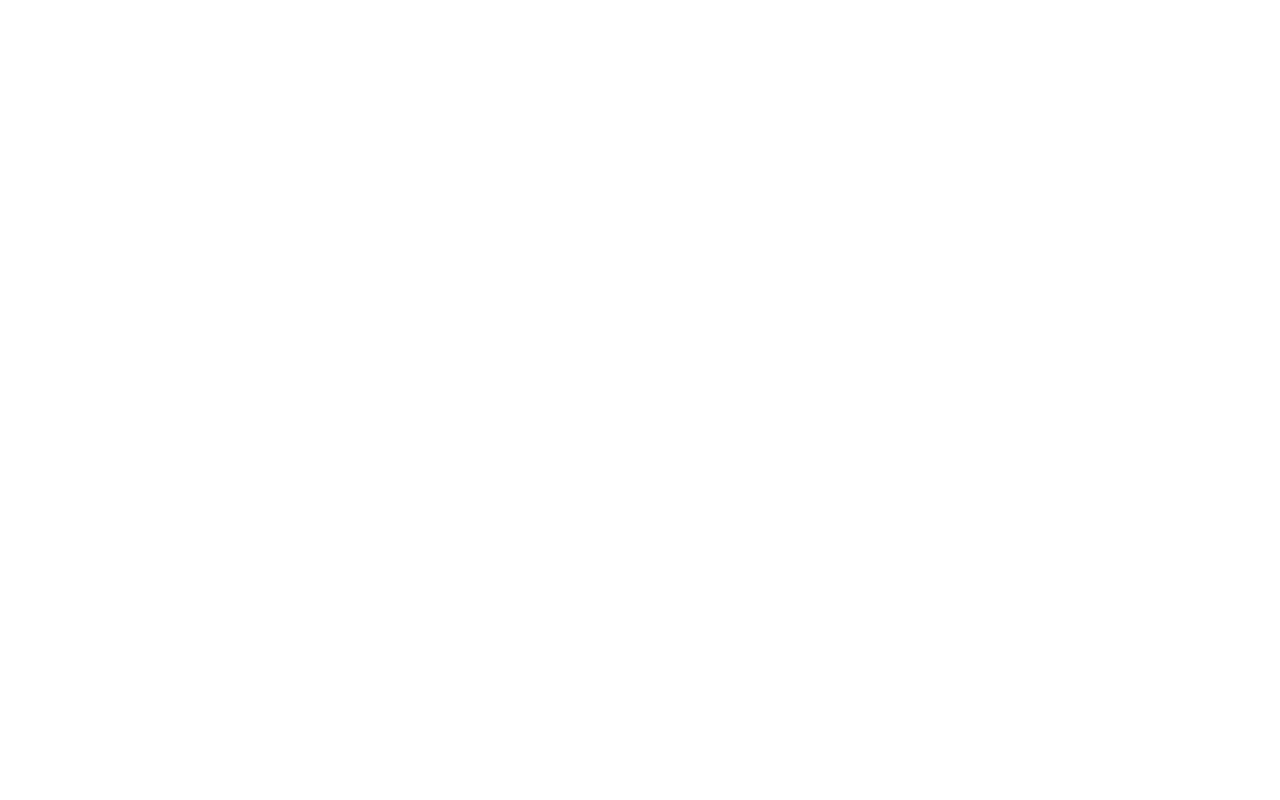
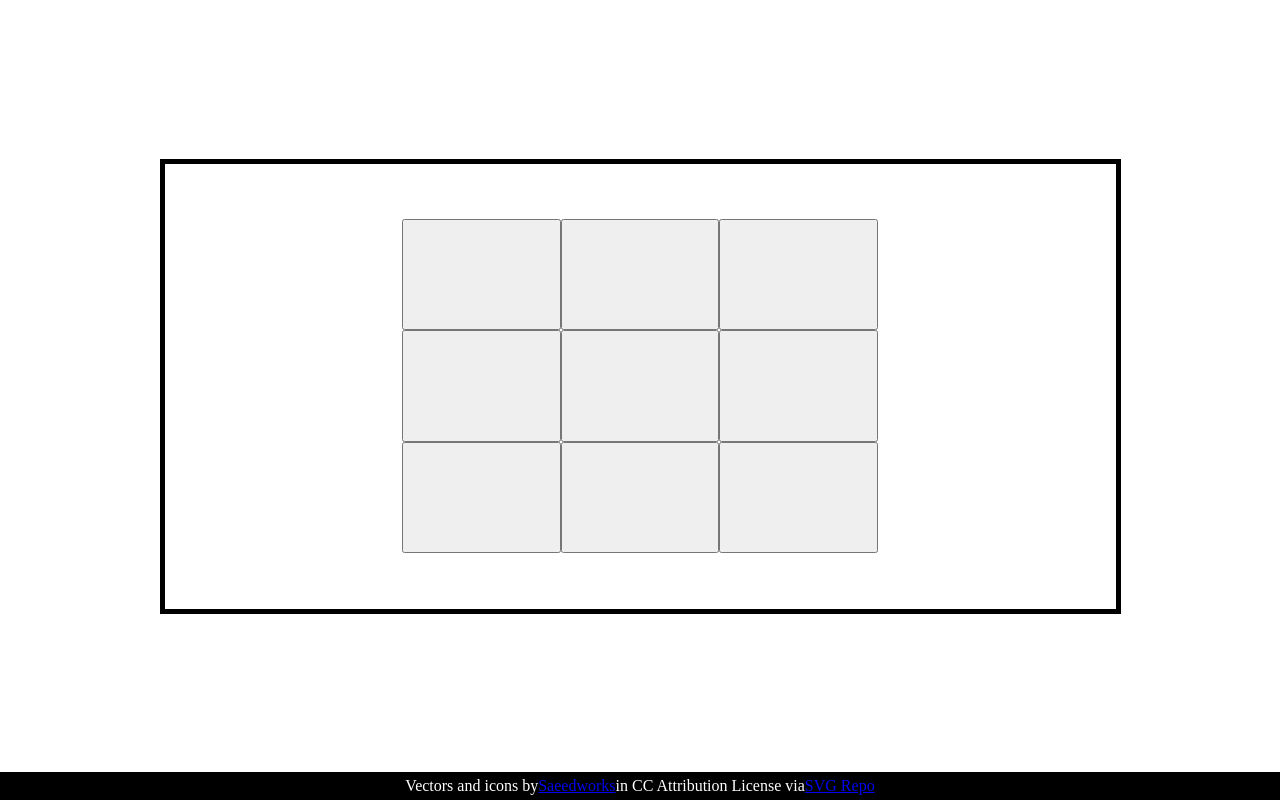
Before and after one commit to Pwnyboy1031/TIC-TAC-TOE_TOP, a plain HTML site: page index.html in a window 1280 px wide. Drawn offline with Linux system fonts and the light colour scheme.

Commit message:
scoreboard outline/positioning finished

```diff
--- a/index.html
+++ b/index.html
@@ -4,7 +4,28 @@
     <meta charset="UTF-8" />
     <meta http-equiv="X-UA-Compatible" content="IE=edge" />
     <meta name="viewport" content="width=device-width, initial-scale=1.0" />
+    <link rel="stylesheet" href="styles.css" />
+    <script src="tictactoe.js"></script>
     <title>Tic Tac Toe</title>
   </head>
-  <body></body>
+  <body>
+    <div class="gameWindow">
+      <div class="playerWindow" id="heartWindow"></div>
+      <div class="gameBoard">
+        <button></button><button></button><button></button><button></button
+        ><button></button><button></button><button></button><button></button
+        ><button></button>
+      </div>
+      <div class="playerWindow" id="skullWindow"></div>
+    </div>
+    <div></div>
+    <footer>
+      Vectors and icons by
+      <a href="https://dribbble.com/saeedworks?ref=svgrepo.com" target="_blank"
+        >Saeedworks</a
+      >
+      in CC Attribution License via
+      <a href="https://www.svgrepo.com/" target="_blank">SVG Repo</a><br />
+    </footer>
+  </body>
 </html>
--- a/styles.css
+++ b/styles.css
@@ -0,0 +1,46 @@
+html {
+  height: 100%;
+}
+body {
+  display: grid;
+  grid-template-columns: 1fr 2fr 1fr;
+  grid-template-rows: 1fr auto;
+  align-items: center;
+  min-height: 100%;
+  margin: 0px;
+}
+.gameWindow {
+  display: grid;
+  grid-template-columns: 1fr 2fr 1fr;
+  grid-template-rows: 1fr 6fr 1fr;
+  grid-area: 1/2/2/3;
+  background-color: white;
+  border: 5px solid rgb(0, 0, 0);
+  height: 445px;
+  width: 951px;
+}
+
+footer {
+  display: flex;
+  align-items: center;
+  justify-content: center;
+  grid-area: 3/1/4/4;
+  background-color: black;
+  color: white;
+  padding: 5px;
+}
+
+.gameBoard {
+  display: grid;
+  grid-template-columns: 1fr 1fr 1fr;
+  grid-template-rows: 1fr 1fr 1fr;
+  grid-area: 2/2/3/3;
+}
+
+#heartWindow {
+  grid-area: 1/1/4/2;
+}
+
+#skullWindow {
+  grid-area: 1/3/4/4;
+}
--- a/tictactoe.js
+++ b/tictactoe.js
@@ -0,0 +1 @@
+const gameBoard = (() => {})();
```
Also changed, not shown: graphics/heart-svgrepo-com.svg (added), graphics/skull-line-drawing-svgrepo-com.svg (added), 1 other file.
